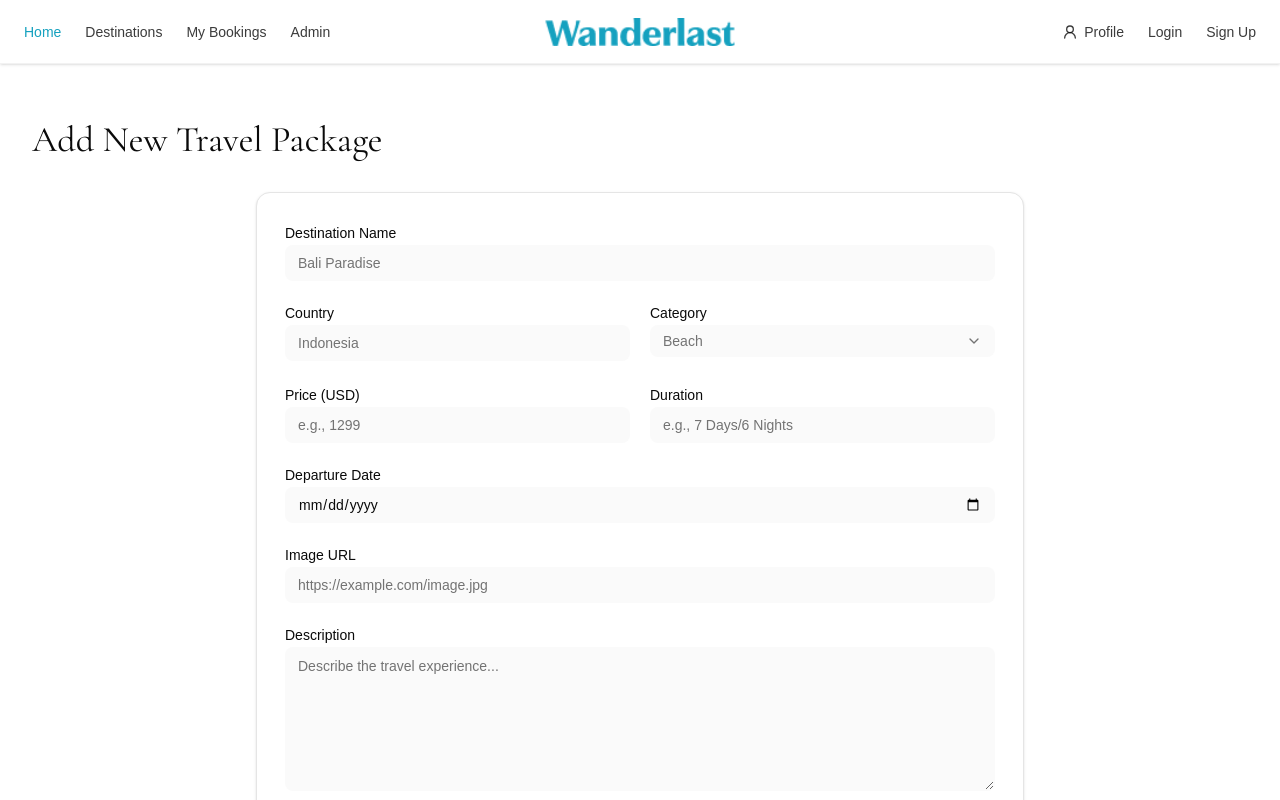
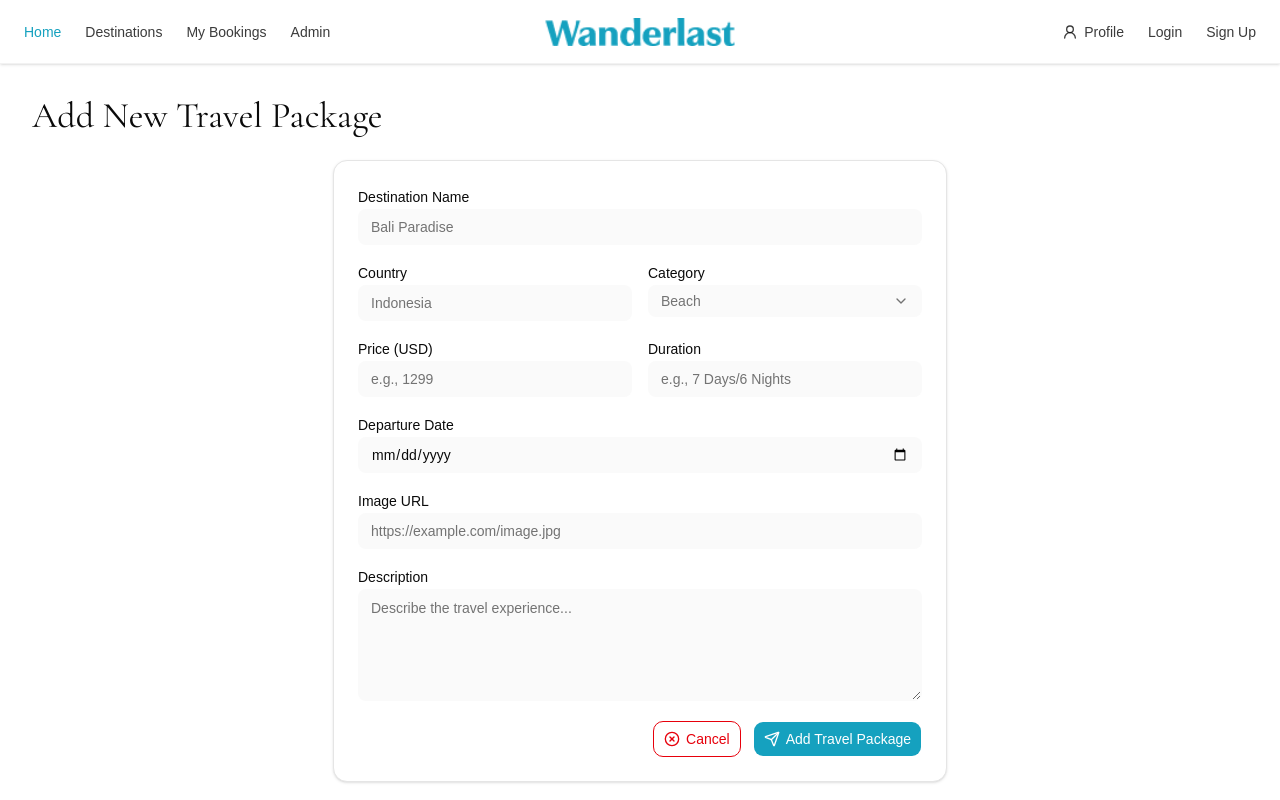
Before and after one commit to asm-saim/wanderlust, a Next.js app: page /add-destination in a window 1280 px wide. Shown: the top 800 px of the page. Built offline with nearby package versions, Linux system fonts and the light colour scheme; a web font is replaced by a local one.

Commit message:
add-destination data successfully pased to server, then database

```diff
--- a/src/app/add-destination/page.tsx
+++ b/src/app/add-destination/page.tsx
@@ -6,6 +6,7 @@ import { Button } from "@/components/ui/button";
 import { Input } from "@/components/ui/input";
 import { Textarea } from "@/components/ui/textarea";
 import { Select, SelectContent, SelectItem, SelectTrigger, SelectValue } from "@/components/ui/select";
+import { Toaster, toast } from "@/components/ui/toast";
 
 const categories = ["Beach", "Mountain", "City Break", "Adventure", "Cultural", "Wildlife"];
 
@@ -34,7 +35,7 @@ const initialForm: FormState = {
 
 function LabeledField({ id, label, ...props }: { id: string; label: string } & React.ComponentProps<typeof Input>) {
   return (
-    <div className="space-y-1.5">
+    <div className="space-y-1">
       <label htmlFor={id} className="text-sm font-medium text-foreground">
         {label}
       </label>
@@ -51,11 +52,10 @@ export default function AddDestinationPage() {
     setForm((prev) => ({ ...prev, [field]: event.target.value }));
 
   const handleSubmit = async (event: FormEvent<HTMLFormElement>) => {
-    // Demo form — no backend wired up yet
     event.preventDefault();
     console.log("New travel package:", { ...form, category });
 
-    //
+    try {
       const res = await fetch("http://localhost:8000/add-destination", {
         method: "POST",
         headers: {
@@ -65,6 +65,27 @@ export default function AddDestinationPage() {
       });
       const data = await res.json();
       console.log(data);
+
+      if (res.ok) {
+        toast.add({
+          type: "success",
+          title: "Travel package added! 🎉",
+          description: `“${form.destinationName || "Your package"}” is now live — travelers can start booking it right away.`,
+        });
+      } else {
+        toast.add({
+          type: "error",
+          title: "Couldn't add the package",
+          description: `The server responded with ${res.status}. Please try again.`,
+        });
+      }
+    } catch {
+      toast.add({
+        type: "error",
+        title: "Couldn't reach the server",
+        description: "The booking API at localhost:8000 didn't respond. Check that it's running and try again.",
+      });
+    }
   };
 
   const handleCancel = () => {
@@ -73,14 +94,14 @@ export default function AddDestinationPage() {
   };
 
   return (
-    <main className="flex-1 px-4 py-10 md:px-8 md:py-14">
+    <main className="flex-1 px-4 py-6 md:px-8 md:py-8">
       <h1 className="font-display text-3xl text-foreground md:text-4xl">Add New Travel Package</h1>
 
       <form
         onSubmit={handleSubmit}
-        className="mx-auto mt-8 w-full max-w-3xl rounded-xl border border-border bg-white p-6 shadow-sm md:p-7"
+        className="mx-auto mt-6 w-full max-w-[614px] rounded-xl border border-border bg-white p-5 shadow-sm md:p-6"
       >
-        <div className="grid gap-4 md:gap-5">
+        <div className="grid gap-3 md:gap-4">
           <LabeledField
             id="destinationName"
             label="Destination Name"
@@ -90,7 +111,7 @@ export default function AddDestinationPage() {
             onChange={updateField("destinationName")}
           />
 
-          <div className="grid gap-4 md:grid-cols-2 md:gap-5">
+          <div className="grid gap-3 md:grid-cols-2 md:gap-4">
             <LabeledField
               id="country"
               label="Country"
@@ -98,7 +119,7 @@ export default function AddDestinationPage() {
               value={form.country}
               onChange={updateField("country")}
             />
-            <div className="space-y-1.5">
+            <div className="space-y-1">
               <label htmlFor="category" className="text-sm font-medium text-foreground">
                 Category
               </label>
@@ -120,7 +141,7 @@ export default function AddDestinationPage() {
             </div>
           </div>
 
-          <div className="grid gap-4 md:grid-cols-2 md:gap-5">
+          <div className="grid gap-3 md:grid-cols-2 md:gap-4">
             <LabeledField
               id="price"
               label="Price (USD)"
@@ -156,7 +177,7 @@ export default function AddDestinationPage() {
             onChange={updateField("imageUrl")}
           />
 
-          <div className="space-y-1.5">
+          <div className="space-y-1">
             <label htmlFor="description" className="text-sm font-medium text-foreground">
               Description
             </label>
@@ -164,14 +185,14 @@ export default function AddDestinationPage() {
               id="description"
               rows={4}
               placeholder="Describe the travel experience..."
-              className="min-h-36 rounded-md border-transparent bg-muted/50 px-3 py-2 text-sm focus-visible:border-ring/50 focus-visible:ring-ring/20"
+              className="min-h-28 rounded-md border-transparent bg-muted/50 px-3 py-2 text-sm focus-visible:border-ring/50 focus-visible:ring-ring/20"
               value={form.description}
               onChange={updateField("description")}
             />
           </div>
         </div>
 
-        <div className="mt-6 flex justify-end gap-3">
+        <div className="mt-5 flex justify-end gap-3">
           <Button
             type="button"
             variant="outline"
@@ -188,6 +209,7 @@ export default function AddDestinationPage() {
           </Button>
         </div>
       </form>
+      <Toaster />
     </main>
   );
 }
```
Lines whose indentation alone changed are shown as unchanged.
